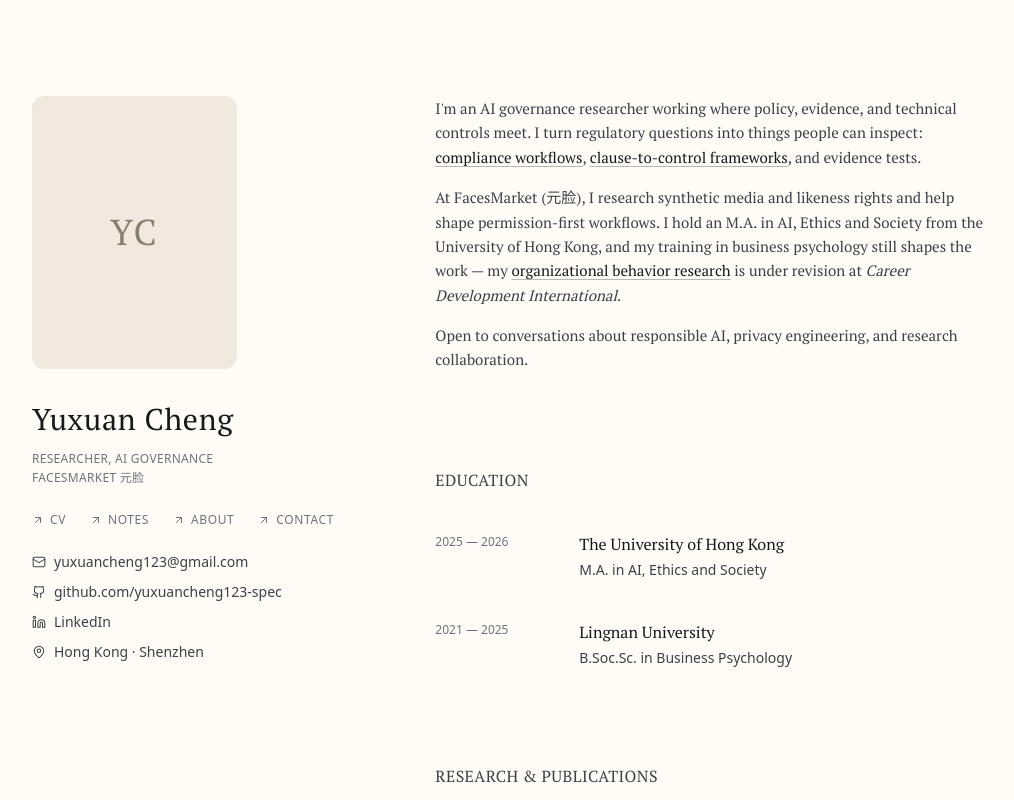
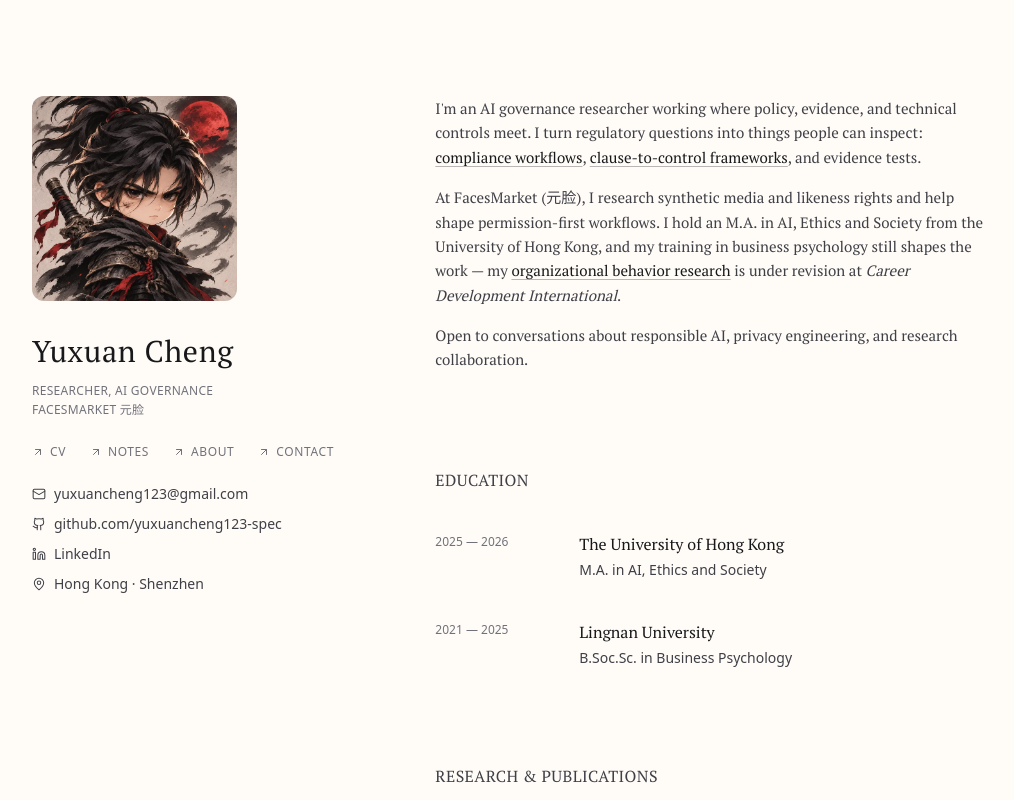
Before and after one commit to yuxuancheng123-spec/yuxuan-cheng-portfolio-next, a Next.js app: page / in a window 1280 px wide. Shown: the top 800 px of the page, without its empty margins (128-1142 px from the left). Built offline with nearby package versions, Linux system fonts and the light colour scheme.

Commit message:
Update homepage profile avatar to chibi Soul artwork

```diff
--- a/src/components/home/profile-sidebar.tsx
+++ b/src/components/home/profile-sidebar.tsx
@@ -13,7 +13,7 @@ const socialIcons = { github: GithubIcon, linkedin: LinkedinIcon } as const;
 
 function Portrait() {
   return (
-    <div className="relative aspect-[3/4] max-h-[45vh] w-full overflow-hidden rounded-xl md:w-[65%]">
+    <div className="relative aspect-square w-full overflow-hidden rounded-xl md:w-[65%]">
       {profile.photo ? (
         <Image
           src={profile.photo}
@@ -21,7 +21,7 @@ function Portrait() {
           fill
           priority
           sizes="(max-width: 768px) 33vw, 220px"
-          className="object-cover"
+          className="object-cover object-center"
         />
       ) : (
         <div className="grid h-full w-full place-items-center bg-[#efe9df] font-serif text-4xl font-light tracking-wider text-[#8a7f70]">
--- a/src/data/profile.ts
+++ b/src/data/profile.ts
@@ -7,8 +7,7 @@ export const profile = {
   role: "Researcher, AI Governance",
   affiliation: { label: "FacesMarket 元脸", href: null as string | null },
   location: "Hong Kong · Shenzhen",
-  // Drop a portrait at public/images/profile.jpg and set this to "/images/profile.jpg".
-  photo: null as string | null,
+  photo: "/images/soul-chibi-avatar.webp" as string | null,
   email: "yuxuancheng123@gmail.com",
   cv: "/cv/Yuxuan_Cheng_CV.pdf",
   socials: [
```
Also changed, not shown: public/images/soul-chibi-avatar.webp (added).
